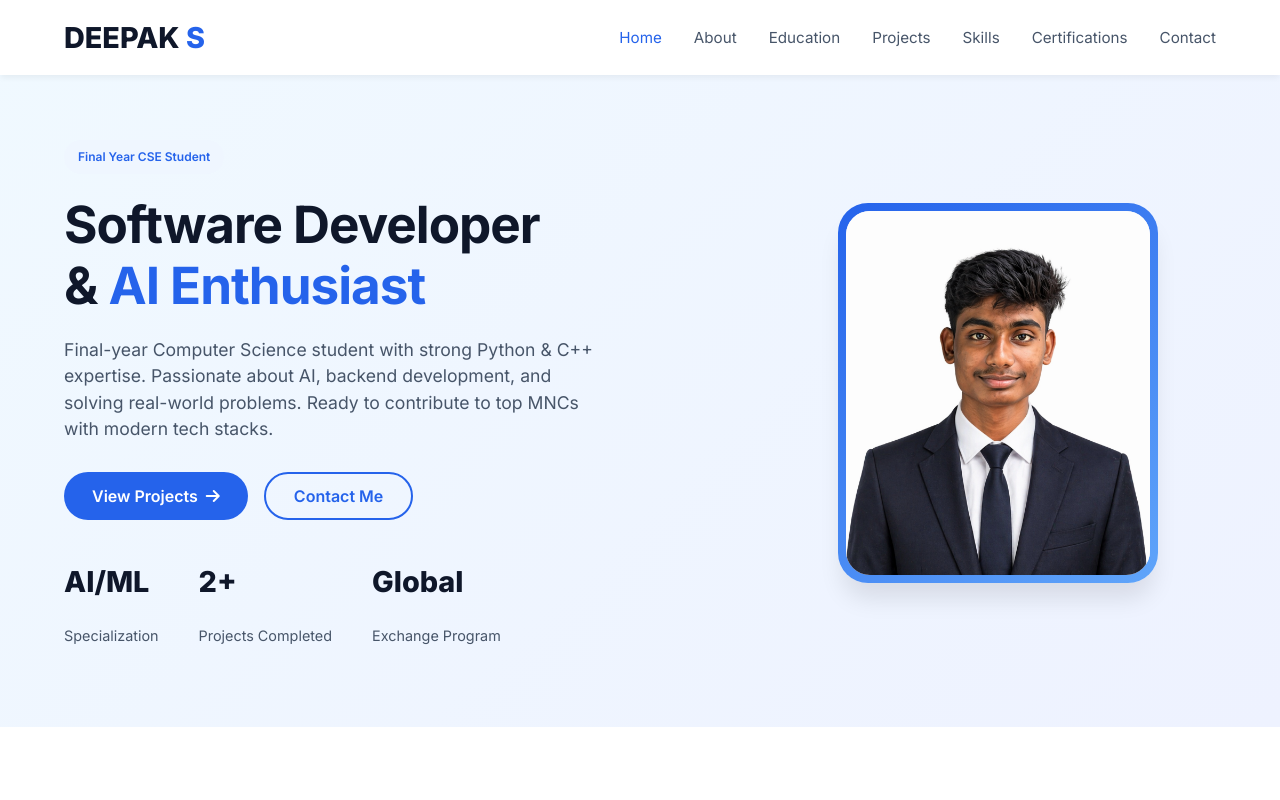
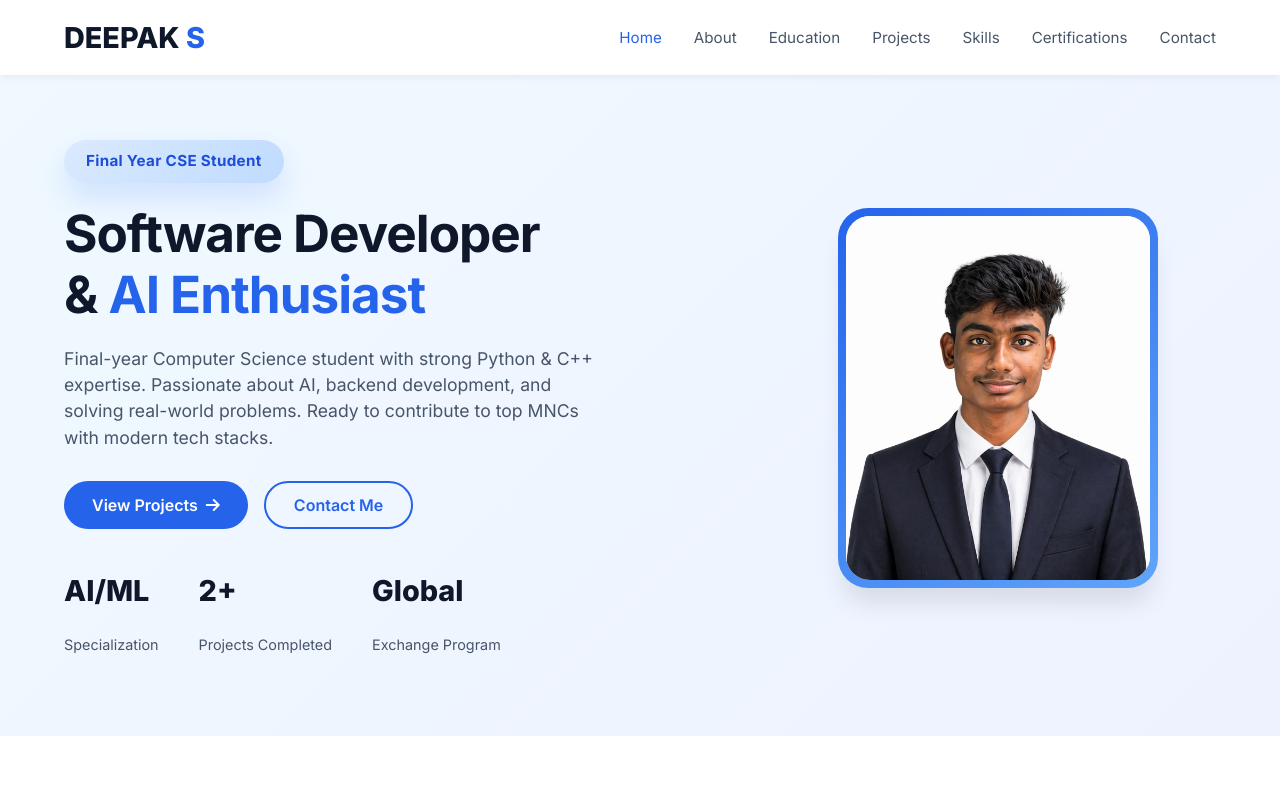
Before and after one commit to DeepakSenthilkumar681/deepak-portfolio, a plain HTML site: page index.html in a window 1280 px wide. Shown: the top 800 px of the page. Drawn offline with nearby package versions, Linux system fonts and the light colour scheme.

Commit message:
Updated portfolio

```diff
--- a/index.html
+++ b/index.html
@@ -34,7 +34,7 @@
     <section id="home" class="hero">
         <div class="hero-container">
             <div class="hero-content">
-                <div class="badge">Final Year CSE Student</div>
+                <div class="badge hero-badge">Final Year CSE Student</div>
                 <h1>Software Developer<br>& <span>AI Enthusiast</span></h1>
                 <p>Final-year Computer Science student with strong Python & C++ expertise. Passionate about AI, backend development, and solving real-world problems. Ready to contribute to top MNCs with modern tech stacks.</p>
                 <div class="hero-buttons">
--- a/style.css
+++ b/style.css
@@ -184,6 +184,17 @@ h2 {
     font-size: 0.85rem;
     font-weight: 600;
     margin-bottom: 20px;
+}
+
+.hero-badge {
+    background: linear-gradient(135deg, #2563eb, #1d4ed8);
+    color: #ffffff;
+    padding: 10px 20px;
+    border-radius: 999px;
+    font-size: 0.95rem;
+    font-weight: 700;
+    box-shadow: 0 14px 30px rgba(37, 99, 235, 0.18);
+    letter-spacing: 0.02em;
 }
 
 .hero h1 {
@@ -570,6 +581,10 @@ color:white;
     color:#0f172a;
 }
 
+.section-title.light-title h2 {
+    color: var(--white);
+}
+
 .section-title p{
     color:#64748b;
     margin-top:10px;
@@ -617,15 +632,15 @@ color:white;
     background:#eff6ff;
 }
 
-.highlight-card h3{
-    font-size:24px;
-    margin-bottom:10px;
-    color:#0f172a;
-}
-
-.highlight-card p{
-    color:#64748b;
-}
+    .badge.hero-badge {
+        background: linear-gradient(135deg, #dbeafe, #bfdbfe);
+        color: #1d4ed8;
+        padding: 10px 22px;
+        border-radius: 999px;
+        font-size: 0.95rem;
+        font-weight: 700;
+        box-shadow: 0 15px 30px rgba(59, 130, 246, 0.18);
+    }
 
 .date{
     margin-top:20px;
```
